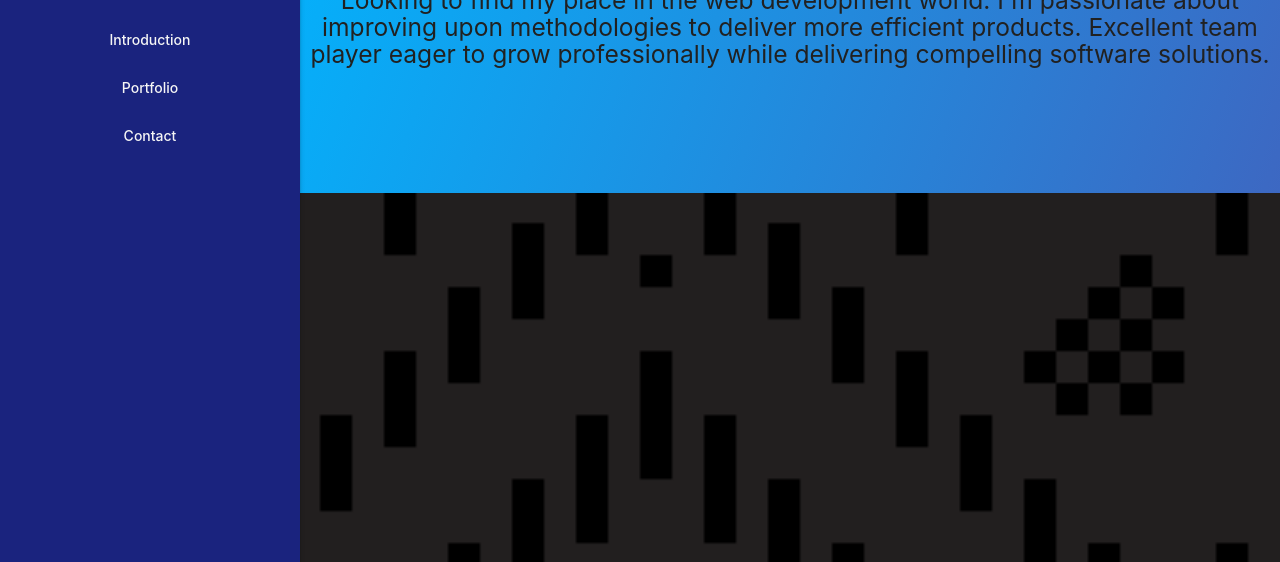
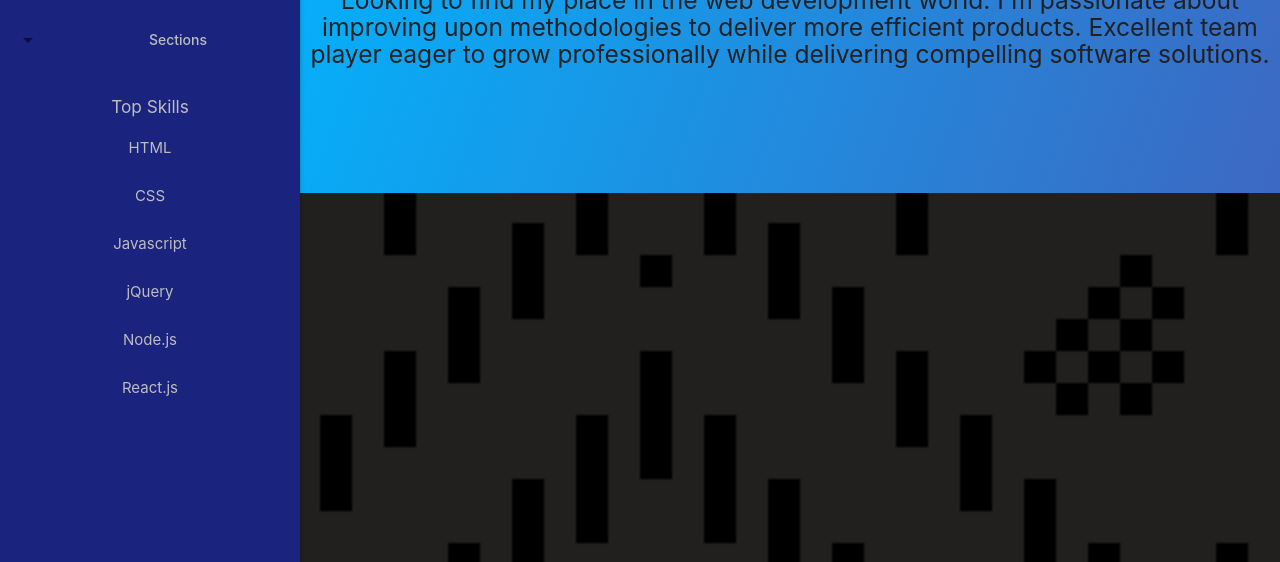
Before and after one commit to rjcolo28/Updated-portfolio, a plain HTML site: page index.html in a window 1280 px wide. Shown: the part 238-800 px from the top of the page. Drawn offline with nearby package versions, Linux system fonts and the light colour scheme.

Commit message:
Added skills and dropdown menu

```diff
--- a/assets/javascript/logic.js
+++ b/assets/javascript/logic.js
@@ -1,6 +1,8 @@
 $(document).ready(function(){
     $('.sidenav').sidenav();
     $('.parallax').parallax();
+    $('.dropdown-trigger').dropdown();
+    $('.collapsible').collapsible();
     $('.scrollspy').scrollSpy();
     $('.modal').modal();
 })
--- a/index.html
+++ b/index.html
@@ -20,9 +20,33 @@
     <!-- navbar -->
     <ul id="slide-out" class="sidenav sidenav-fixed center-align">
         <li><img src="assets/images/Headshot-1.jpg" class="circle" id="headshot" /></li>
-        <li><a class="grey-text text-lighten-4" href="#intro">Introduction</a></li>
-        <li><a class="grey-text text-lighten-4" href="#projects">Portfolio</a></li>
-        <li><a class="grey-text text-lighten-4" href="#contact">Contact</a></li>
+        <li class="no-padding">
+            <ul class="collapsible collapsible-accordion">
+                <li>
+                    <a class="collapsible-header grey-text text-lighten-1">Sections<i
+                            class="material-icons">arrow_drop_down</i></a>
+                    <div class="collapsible-body">
+                        <ul>
+                            <li><a class="grey-text text-darken-4" href="#intro">Introduction</a></li>
+                            <li><a class="grey-text text-darken-4" href="#projects">Portfolio</a></li>
+                            <li><a class="grey-text text-darken-4" href="#contact">Contact</a></li>
+                        </ul>
+                    </div>
+                </li>
+            </ul>
+        </li>
+        <br>
+        <li>
+            <ul>
+                <h6 class="grey-text text-lighten-1">Top Skills</h6>
+                <li class="grey-text text-lighten-1">HTML</li>
+                <li class="grey-text text-lighten-1">CSS</li>
+                <li class="grey-text text-lighten-1">Javascript</li>
+                <li class="grey-text text-lighten-1">jQuery</li>
+                <li class="grey-text text-lighten-1">Node.js</li>
+                <li class="grey-text text-lighten-1">React.js</li>
+            </ul>
+        </li>
     </ul>
     <a href="#" class="sidenav-trigger" data-target="mobile-links">
         <i class="material-icons grey-text text-darken-4">menu</i>
@@ -31,9 +55,32 @@
     </div>
     <ul class="sidenav center-align" id="mobile-links">
         <li><img src="assets/images/Headshot-1.jpg" class="circle" id="headshot" /></li>
-        <li><a class="grey-text text-lighten-4" href="#intro">Introduction</a></li>
-        <li><a class="grey-text text-lighten-4" href="#projects">Portfolio</a></li>
-        <li><a class="grey-text text-lighten-4" href="#contact">Contact</a></li>
+        <li>
+            <ul class="collapsible collapsible-accordion">
+                <li>
+                    <a class="collapsible-header grey-text text-lighten-1">Sections<i class="material-icons">arrow_drop_down</i></a>
+                    <div class="collapsible-body">
+                        <ul>
+                            <li><a class="grey-text text-darken-4" href="#intro">Introduction</a></li>
+                            <li><a class="grey-text text-darken-4" href="#projects">Portfolio</a></li>
+                            <li><a class="grey-text text-darken-4" href="#contact">Contact</a></li>
+                        </ul>
+                    </div>
+                </li>
+            </ul>
+        </li>
+        <br>
+        <li>
+            <ul>
+                <h6 class="grey-text text-lighten-1">Top Skills</h6>
+                <li class="grey-text text-lighten-1">HTML</li>
+                <li class="grey-text text-lighten-1">CSS</li>
+                <li class="grey-text text-lighten-1">Javascript</li>
+                <li class="grey-text text-lighten-1">jQuery</li>
+                <li class="grey-text text-lighten-1">Node.js</li>
+                <li class="grey-text text-lighten-1">React.js</li>
+            </ul>
+        </li>
     </ul>
     <!-- Introduction -->
     <header>
```
